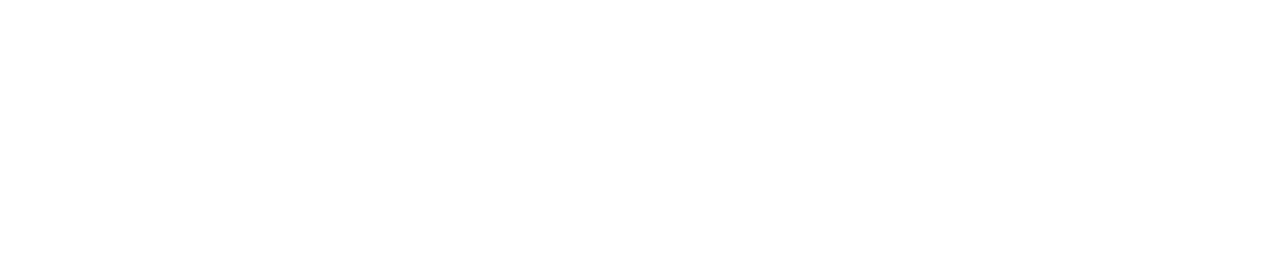
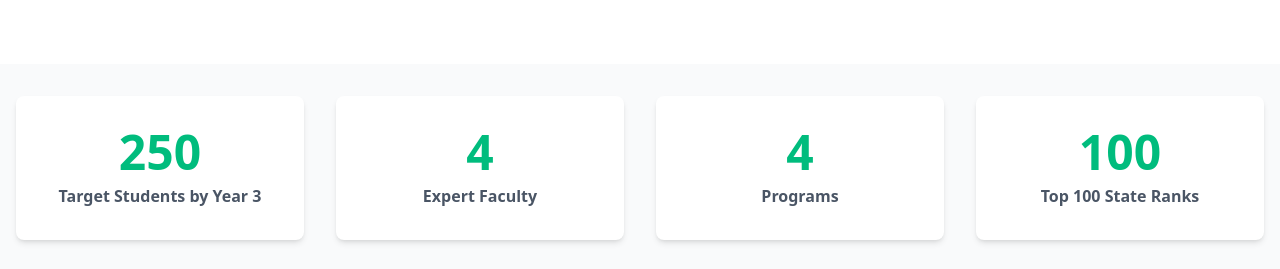
Before and after one commit to Vijay-Psgtech/Psg-leap-academy, a React (Vite) app: page / in a window 1280 px wide. Shown: the part 1356-1625 px from the top of the page. Before the commit the page ends 1420 px from the top, so only its background shows below. Built offline with nearby package versions, Linux system fonts and the light colour scheme.

Commit message:
Stats section has been added.

```diff
--- a/src/App.jsx
+++ b/src/App.jsx
@@ -2,6 +2,7 @@
 import Header from "./components/Header";
 import Banner from "./components/Banner";
 import About from "./components/About";
+import Stats from "./components/Stats";
 
 function App () {
   return (
@@ -9,6 +10,7 @@
       <Header />
       <Banner />
       <About />
+      <Stats />
     </div>
   )
 };
--- /dev/null
+++ b/src/components/Stats.jsx
@@ -0,0 +1,47 @@
+import React, { useState, useEffect, useRef } from 'react';
+
+const Stats = () => {
+    const [isVisible, setIsVisible] = useState(false);
+    const ref = useRef(null);
+    const stats = [
+    { value: 250, label: "Target Students by Year 3" },
+    { value: 4, label: "Expert Faculty" },
+    { value: 4, label: "Programs" },
+    { value: 100, label: "Top 100 State Ranks" }
+  ];
+
+  useEffect(() => {
+    const observer = new IntersectionObserver(([e]) => { if (e.isIntersecting) setIsVisible(true); }, { threshold: 0.3 });
+    if (ref.current) observer.observe(ref.current);
+    return () => { if (ref.current) observer.unobserve(ref.current); };
+  }, []);
+
+   const Counter = ({ target }) => {
+    const [count, setCount] = useState(0);
+    useEffect(() => {
+      if (!isVisible) return;
+      let start = 0;
+      const duration = 2000, increment = target / (duration / 16);
+      const timer = setInterval(() => { start += increment; if (start >= target) { setCount(target); clearInterval(timer); } else setCount(Math.floor(start)); }, 16);
+      return () => clearInterval(timer);
+    }, [isVisible, target]);
+    return <span className="text-5xl font-bold text-emerald-500">{count}</span>;
+  };
+
+  return (
+     <section ref={ref} className="py-8 bg-gray-50">
+      <div className="container mx-auto px-4">
+        <div className="grid grid-cols-1 sm:grid-cols-2 lg:grid-cols-4 gap-8">
+          {stats.map((s, i) => (
+            <div key={i} className="text-center bg-white p-8 rounded-lg shadow-md hover:shadow-xl transition-shadow duration-300">
+              <Counter target={s.value} />
+              <p className="mt-2 text-gray-600 font-semibold">{s.label}</p>
+            </div>
+          ))}
+        </div>
+      </div>
+    </section>
+  )
+}
+
+export default Stats
```
